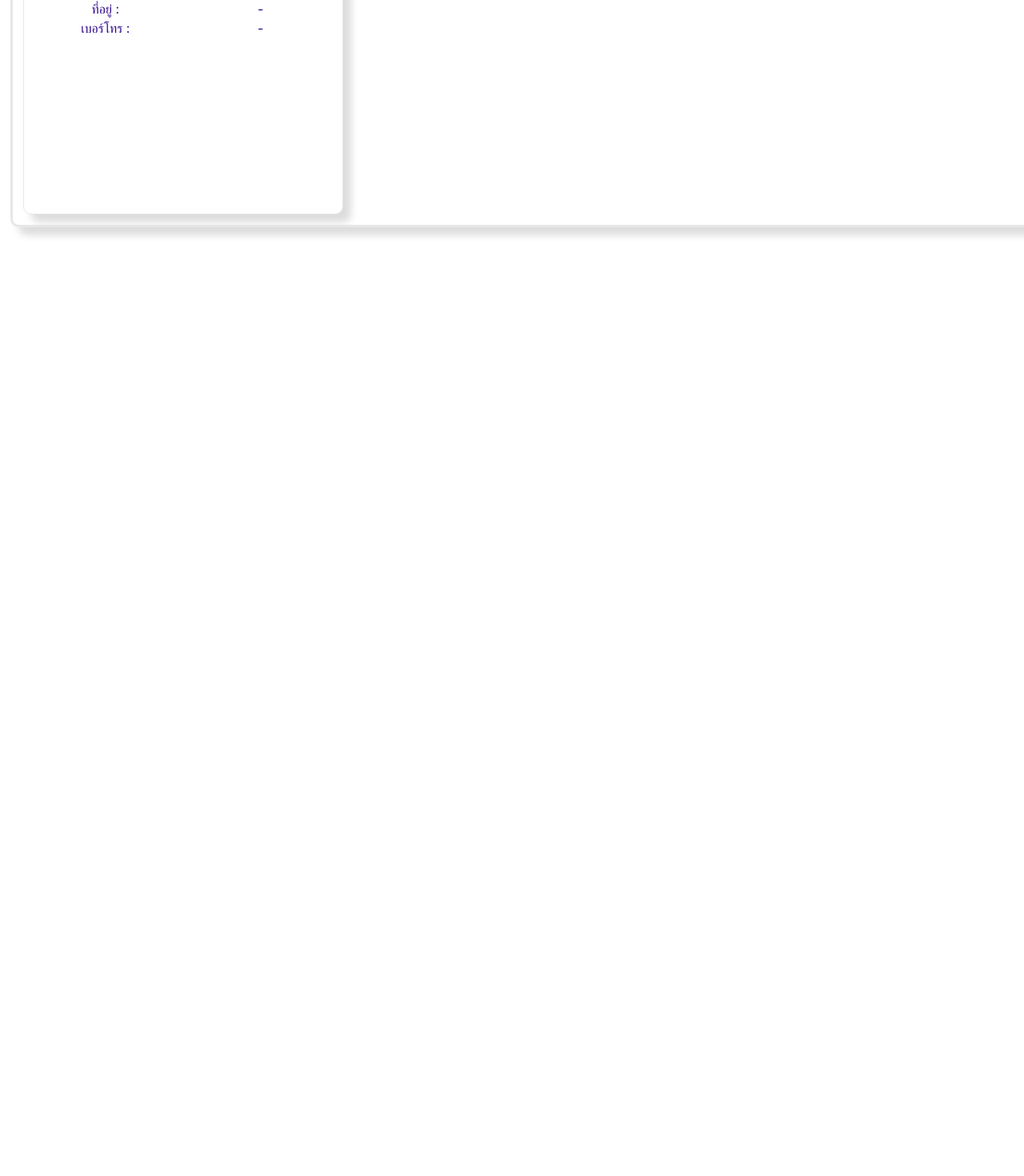
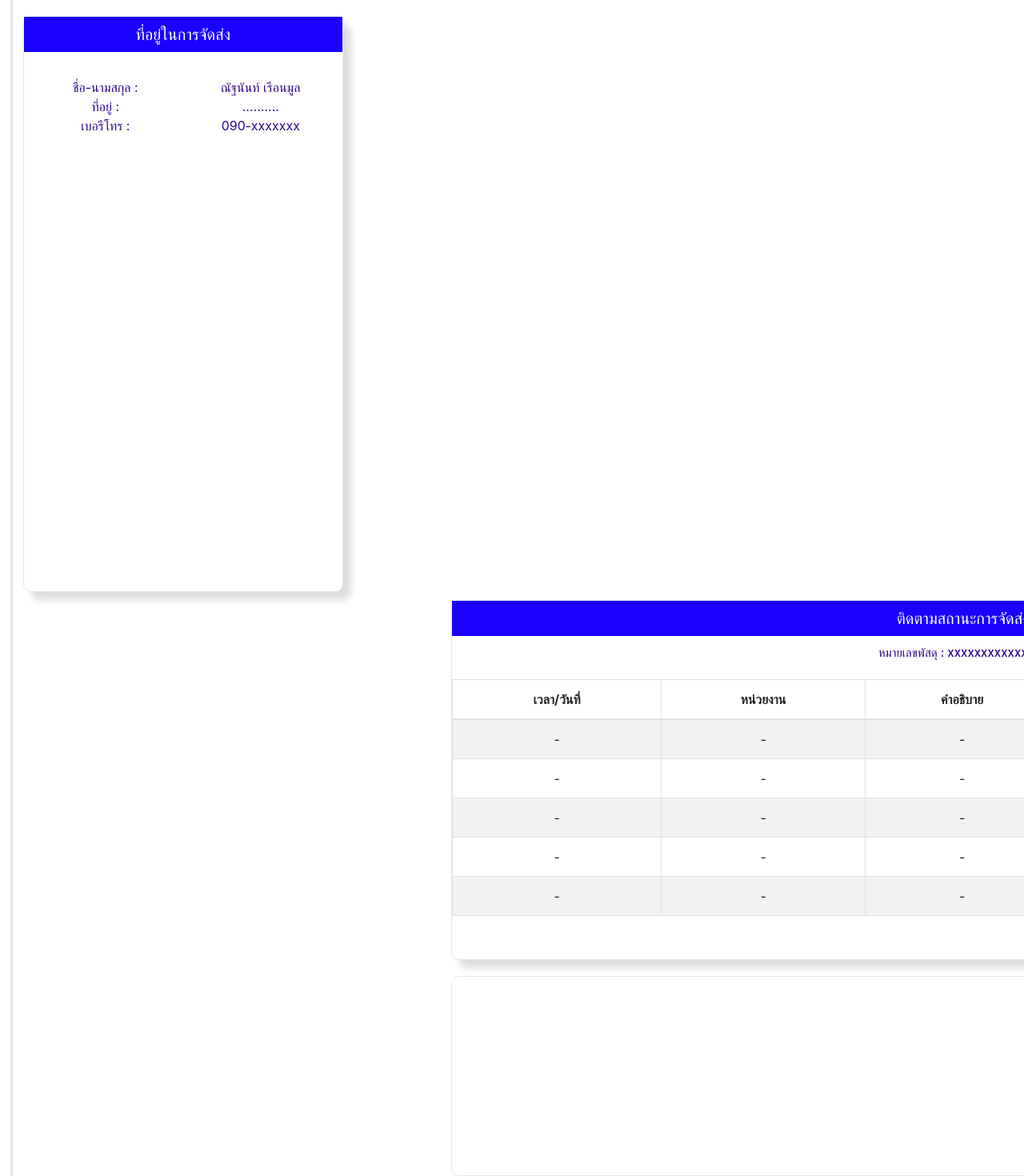
Before and after one commit to artty7541/newpro, a React (Create React App) app: page /trace in a window 1280 px wide. Shown: the part 460-1930 px from the top of the page at 80% size. Before the commit the page ends 800 px from the top, so only its background shows below. Built offline with nearby package versions, Linux system fonts and the light colour scheme.

Commit message:
update to remote githup

```diff
--- a/src/components/trace.js
+++ b/src/components/trace.js
@@ -39,7 +39,7 @@ const Header = () => {
 
             <Form.Row>
               <Form.Label column="sm" lg={2} style={{ fontSize: "15px" }}>
-                ค้นหาโดยเลขประจำฝูง
+                ค้นหาโดยหมายเลขจัดส่ง
               </Form.Label>
               <Col>
                 <Form.Control
@@ -48,17 +48,23 @@ const Header = () => {
                   placeholder="กรุณากรอกรายละเอียด"
                 />
               </Col>
-
               <Button type="submit" lg={2} className="btn btn-blue space">
                 ค้นหา
               </Button>
+
             </Form.Row>
             <p className="row"> </p>
+            <p className="row" > </p>
+            <p style={{backgroundColor: " #5706D1",padding: "10px",color: "white"}}>ผลการค้นหา</p>
+            <p className="row"> </p>
           <p className="row"> </p>
-          <Card className="border-c5" style={{ width: "25rem" }}>
-          < Card.Title style={{backgroundColor: "#1900ff" ,color: "white"}}>โปรไฟล์</Card.Title>
+          <div className="row ">
+        <div className="col-md-4">
 
-          <Card.Body>
+          <Card className=" border-c8" style={{ width: "25rem" }}>
+          <Card.Title style={{ backgroundColor: "#1900ff" ,color: "white",padding: "10px" }} >ที่อยู่ในการจัดส่ง</Card.Title>
+
+            <Card.Body>
 
               <Row>
               <Col>
@@ -68,32 +74,107 @@ const Header = () => {
               ณัฐนันท์ เรือนมูล
               </Col>
               </Row>
-
               <Row>
               <Col>
               ที่อยู่ :
               </Col>
               <Col>
-              -
+              ..........
               </Col>
               </Row>
               <Row>
               <Col>
-              เบอร์โทร :
+              เบอรืโทร :
               </Col>
               <Col>
-              -
+              090-xxxxxxx
               </Col>
               </Row>
-
             </Card.Body>
           </Card>
 
+          <Card className="row border-c6" style={{ width: "80rem" }}>
+
+          <Card.Title style={{ backgroundColor: "#1900ff" ,color: "white",padding: "10px" }}>ติดตามสถานะการจัดส่ง</Card.Title>
+          <h1 style={{ fontSize: "15px" }}>หมายเลขพัสดุ : xxxxxxxxxxxxxxx </h1>
+          <p className="row"> </p>
+          <Table striped bordered hover>
+
+  <thead>
+    <tr>
+    <th>เวลา/วันที่</th>
+      <th>หน่วยงาน</th>
+      <th>คำอธิบาย</th>
+      <th>ผลการนำจ่าย</th>
+      <th>         </th>
+    </tr>
+  </thead>
+  <tbody>
+    <tr>
+      <td>-</td>
+      <td>-</td>
+      <td>-</td>
+      <td>-</td>
+      <td>-</td>
+
+    </tr>
+    <tr>
+      <td>-</td>
+      <td>-</td>
+      <td>-</td>
+      <td>-</td>
+      <td>-</td>
+
+    </tr>
+    <tr>
+      <td>-</td>
+      <td>-</td>
+      <td>-</td>
+      <td>-</td>
+      <td>-</td>
+
+    </tr>
+    <tr>
+      <td>-</td>
+      <td>-</td>
+      <td>-</td>
+      <td>-</td>
+      <td>-</td>
+
+    </tr>
+    <tr>
+      <td>-</td>
+      <td>-</td>
+      <td>-</td>
+      <td>-</td>
+      <td>ชื่อผู้รับ</td>
+
+    </tr>
+
+  </tbody>
+
+</Table>
+
+
+          </Card>
+          <Card className="row border-c7 " style={{ width: "80rem" }}>
+
+
+          <Card.Body>
+
+
+            </Card.Body>
+
+
+          </Card>
             <div>
+              </div>
               </div>
         </div>
       </div>
     </div>
+   </div>
+
   );
 };
 export default Header;
--- a/src/photo.css
+++ b/src/photo.css
@@ -230,6 +230,7 @@
 
 }
 .border-c4{
+
   border-style: solid;
   border-color: #e7e7e7;
   border-radius: 10px;
@@ -237,7 +238,7 @@
   box-shadow: 10px 10px 10px #dddddd;
 }
 .border-c5{
-  height: 350px;
+  height: 500px;
   width: 100px;
   border-style: solid;
   border-color: #e7e7e7;
@@ -245,3 +246,35 @@
   background-color: #ffffff;
   box-shadow: 10px 10px 10px #dddddd;
 }
+.border-c6{
+
+  height: 450px;
+  border-color: #e7e7e7;
+  border-radius: 10px;
+  background-color: #ffffff;
+  box-shadow: 10px 10px 10px #dddddd;
+  left: 550px;
+   margin-top: 10px;
+
+}
+.border-c7{
+
+  height: 250px;
+  border-color: #e7e7e7;
+  border-radius: 10px;
+  background-color: #ffffff;
+  box-shadow: 10px 10px 10px #dddddd;
+  left: 550px;
+   margin-top: 20px;
+
+}
+.border-c8{
+
+  margin-top: 10px;
+  height: 720px;
+  border-style: solid;
+  border-color: #e7e7e7;
+  border-radius: 10px;
+  background-color: #ffffff;
+  box-shadow: 10px 10px 10px #dddddd;
+}
```
